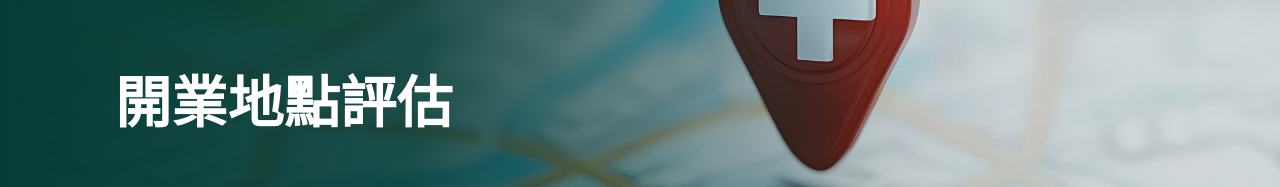
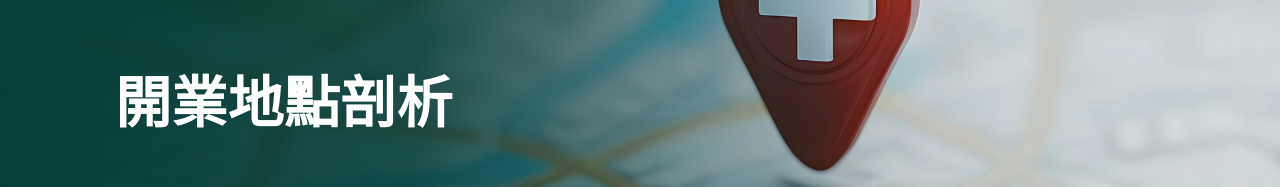
Before and after one commit to s831046-stack/RS_web_pages, a plain HTML site: page clinic_location_evaluator.html in a window 1280 px wide. Shown: the part 150-337 px from the top of the page. Drawn offline with nearby package versions, Linux system fonts and the light colour scheme.

Commit message:
更新診所開業地點評估頁

```diff
--- a/clinic_location_evaluator.html
+++ b/clinic_location_evaluator.html
@@ -578,7 +578,7 @@ main{padding-top:0}
 </header>
 <main id="home" class="ce">
   <div class="ce-banner">
-    <div class="wrap"><h1 id="hero-title" tabindex="-1">開業地點評估</h1></div>
+    <div class="wrap"><h1 id="hero-title" tabindex="-1">開業地點剖析</h1></div>
   </div>
   <div class="wrap">
     <div class="ce-intro">
```
